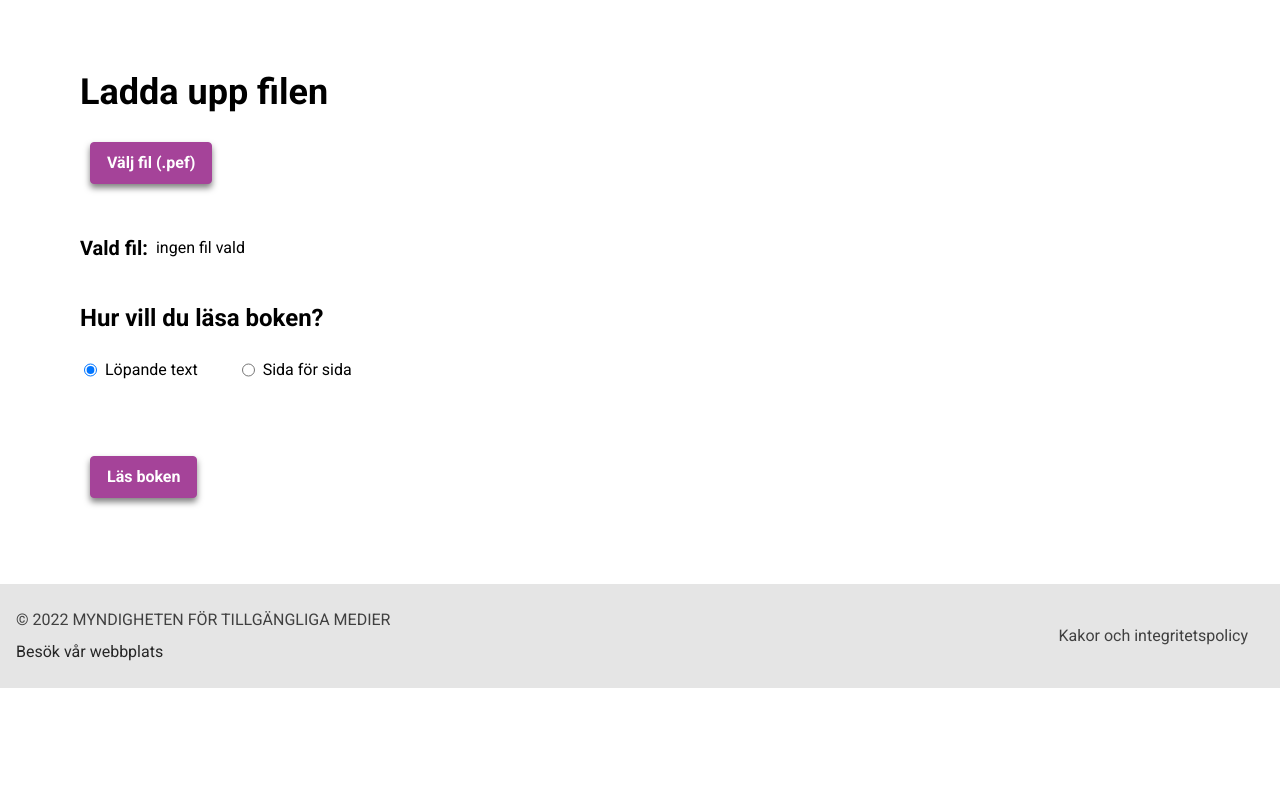
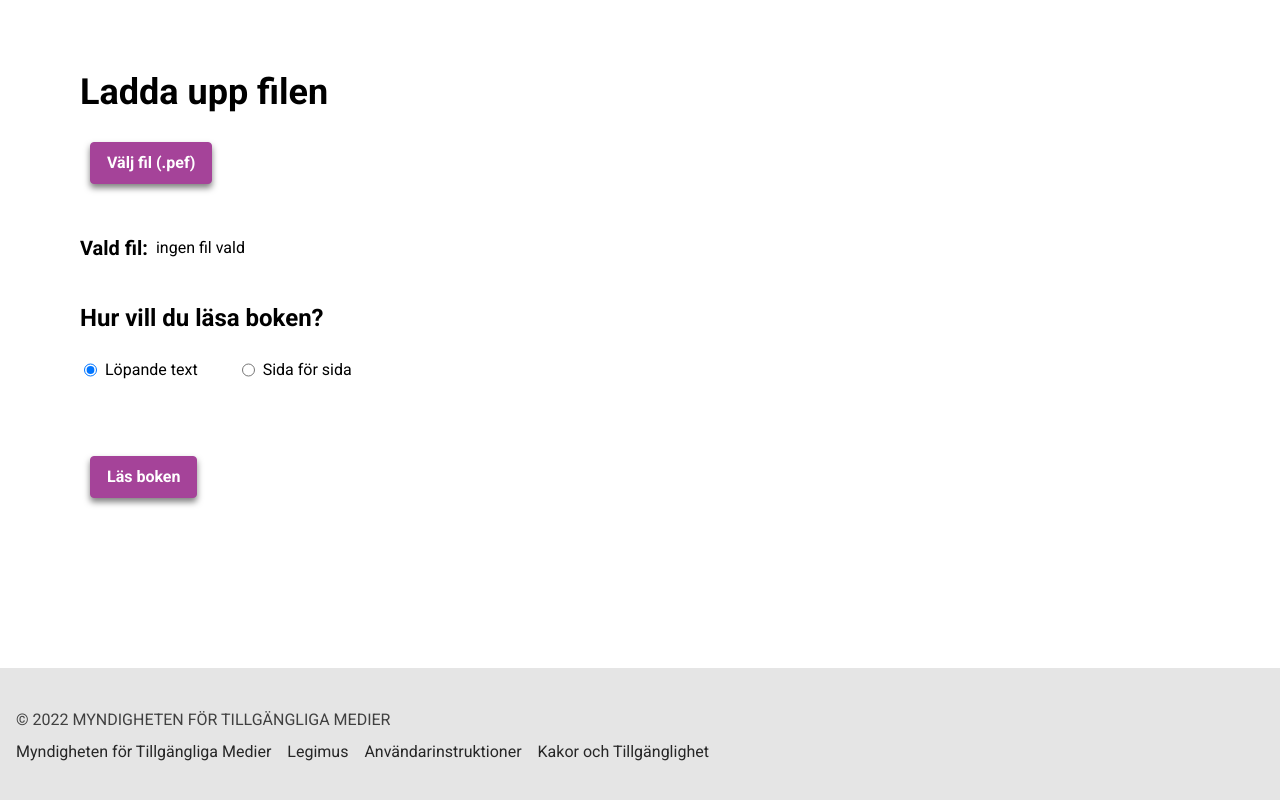
Before and after one commit to brownbeardeveloper/pef-reader-SE-version, a React (Create React App) app: page / in a window 1280 px wide. Shown: the part 364-1164 px from the top of the page. Before the commit the page ends 1052 px from the top, so only its background shows below. Built offline with nearby package versions, Linux system fonts and the light colour scheme.

Commit message:
Instruction page created

```diff
--- a/src/components/footer.jsx
+++ b/src/components/footer.jsx
@@ -1,28 +1,37 @@
 import React from 'react';
 
-export default function Footer({ setOpenCookiePolicy }) {
+export default function Footer() {
   return (
-    <footer className="bg-neutral-200 text-center dark:bg-neutral-700 lg:text-left mt-auto">
-      <div className="container mx-auto px-4 py-6 flex flex-col lg:flex-row items-center justify-between">
+    <footer className="bg-neutral-200 text-center dark:bg-neutral-700 lg:text-left py-10">
+      <div className="container mx-auto px-4 flex flex-col lg:flex-row items-center justify-between">
         <div className="text-neutral-700 dark:text-neutral-200">
           <span className="block">&copy; 2022 MYNDIGHETEN FÖR TILLGÄNGLIGA MEDIER</span>
           <span className="block mt-2">
             <a
-              className="text-neutral-800 dark:text-neutral-400 hover:underline"
+              className="text-neutral-800 dark:text-neutral-400 hover:underline mr-4"
               href="https://www.mtm.se/"
             >
-              Besök vår webbplats
+              Myndigheten för Tillgängliga Medier
+            </a>
+            <a
+              className="text-neutral-800 dark:text-neutral-400 hover:underline mr-4"
+              href="https://www.legimus.se/"
+            >
+              Legimus
+            </a>
+            <a
+              className="text-neutral-800 dark:text-neutral-400 hover:underline mr-4"
+              href="/instruktion"
+            >
+              Användarinstruktioner
+            </a>
+            <a
+              className="text-neutral-800 dark:text-neutral-400 hover:underline"
+              href="/kakor"
+            >
+              Kakor och Tillgänglighet
             </a>
           </span>
-        </div>
-        <div>
-          <button
-            onClick={() => setOpenCookiePolicy(true)}
-            className="text-neutral-700 dark:text-neutral-200 py-2 px-4 focus:outline-none focus:shadow-outline rounded-full
-            hover:text-orange-300 transition duration-200 ease-in-out"
-          >
-            Kakor och integritetspolicy
-          </button>
         </div>
       </div>
     </footer>
--- a/src/components/read-mode-flow.jsx
+++ b/src/components/read-mode-flow.jsx
@@ -131,7 +131,7 @@ export default function ReadMode({ cookiePermission, savedRowIndex, setSavedRowI
         Tillbaka till startsida
       </button>
 
-      <div className="flex flex-col justify-start items-center h-screen mt-20">
+      <div className="flex flex-col justify-start items-center mt-20">
         <h2 className="ml-8 text-2xl font-bold">Titel: {pefObject.metaData.titel}</h2>
         <p>Författare: {pefObject.metaData.skapare}</p>
 
--- a/src/pages/instruction.jsx
+++ b/src/pages/instruction.jsx
@@ -1,7 +1,42 @@
 export default function InstructionPage() {
   return (
-    <div className="m-10">
-      <p>*InstructionPage*</p>
+    <div className="max-w-2xl mx-auto px-4 py-8">
+      <h2 className="text-2xl font-bold mb-4">Välkommen till Digital punktläsare!</h2>
+      <p className="mb-6">Denna applikation är utformad för att göra det enklare för användare utan eller med synnedsättning att få tillgång till punktskriftsböcker digitalt och läsa dem direkt i webbläsaren. Följ dessa enkla steg för att använda applikationen effektivt:</p>
+
+      <div className="mb-8">
+        <h3 className="text-xl font-bold mb-2">1. Ladda upp filen:</h3>
+        <p>Klicka på knappen "Ladda upp fil" för att välja en punktskriftsfil (.pef) från din enhet.</p>
+      </div>
+
+      <div className="mb-8">
+        <h3 className="text-xl font-bold mb-2">2. Välj läsläge:</h3>
+        <p>Du kan välja mellan två läslägen:</p>
+        <ul className="list-disc pl-6">
+          <li><strong>"Löpande text":</strong> Texten visas löpande på webbsidan med längre rader för en kontinuerlig läsupplevelse.</li>
+          <li><strong>"Sida för sida":</strong> Varje sida från boken visas som en separat sida på webbsidan med samma radlängd som i den ursprungliga boken.</li>
+        </ul>
+      </div>
+
+      <div className="mb-8">
+        <h3 className="text-xl font-bold mb-2">3. Byt visningsläge:</h3>
+        <p>Du kan också välja mellan två visningslägen:</p>
+        <ul className="list-disc pl-6">
+          <li><strong>"Punktskrift vy":</strong> Visar texten i punktskrift för användare utan syn eller med synnedsättning.</li>
+          <li><strong>"Svartskrift vy":</strong> Visar texten i vanlig svart text på vit bakgrund för användare som föredrar det konventionella visningsläget.</li>
+          {/* tillägga att det går välja i vilken sida man ska hoppa till när man klickar i sida för sida funktion och om det lämnas som default så blir det första sidan */}
+        </ul>
+      </div>
+
+      <div className="mb-8">
+        <h3 className="text-xl font-bold mb-2">4. Spara senaste läspositionen:</h3>
+        <p>För att spara den senaste läspositionen, klicka på raden där du vill spara positionen. Den senaste läspositionen sparas automatiskt i en cookie och är tillgänglig nästa gång du öppnar samma bok. Sparade rader markeras med en gul bakgrundsfärg för enkel åtkomst.</p>
+      </div>
+
+      <div className="mb-8">
+        <h3 className="text-xl font-bold mb-2">5. Fortsätt läsa:</h3>
+        <p>Om du har sparat en läsposition tidigare finns det en knapp "Fortsätt läsa" som återvänder till den sparade positionen, oavsett om du använder läsläget "Löpande text" eller "Sida för sida".</p>
+      </div>
     </div>
   );
 }
--- a/src/pages/main.jsx
+++ b/src/pages/main.jsx
@@ -13,7 +13,7 @@ export default function Main({ cookiePermission }) {
   const [jumpToPage, setJumpToPage] = useState(0)
 
   return (
-    <main className="flex flex-col justify-start items-start max-w-screen-xl h-screen mx-auto">
+    <main className="flex flex-col justify-start items-start max-w-screen-xl mx-auto pb-20">
       {!viewMode ? (
           <UploadFile
             cookiePermission={cookiePermission}
```
